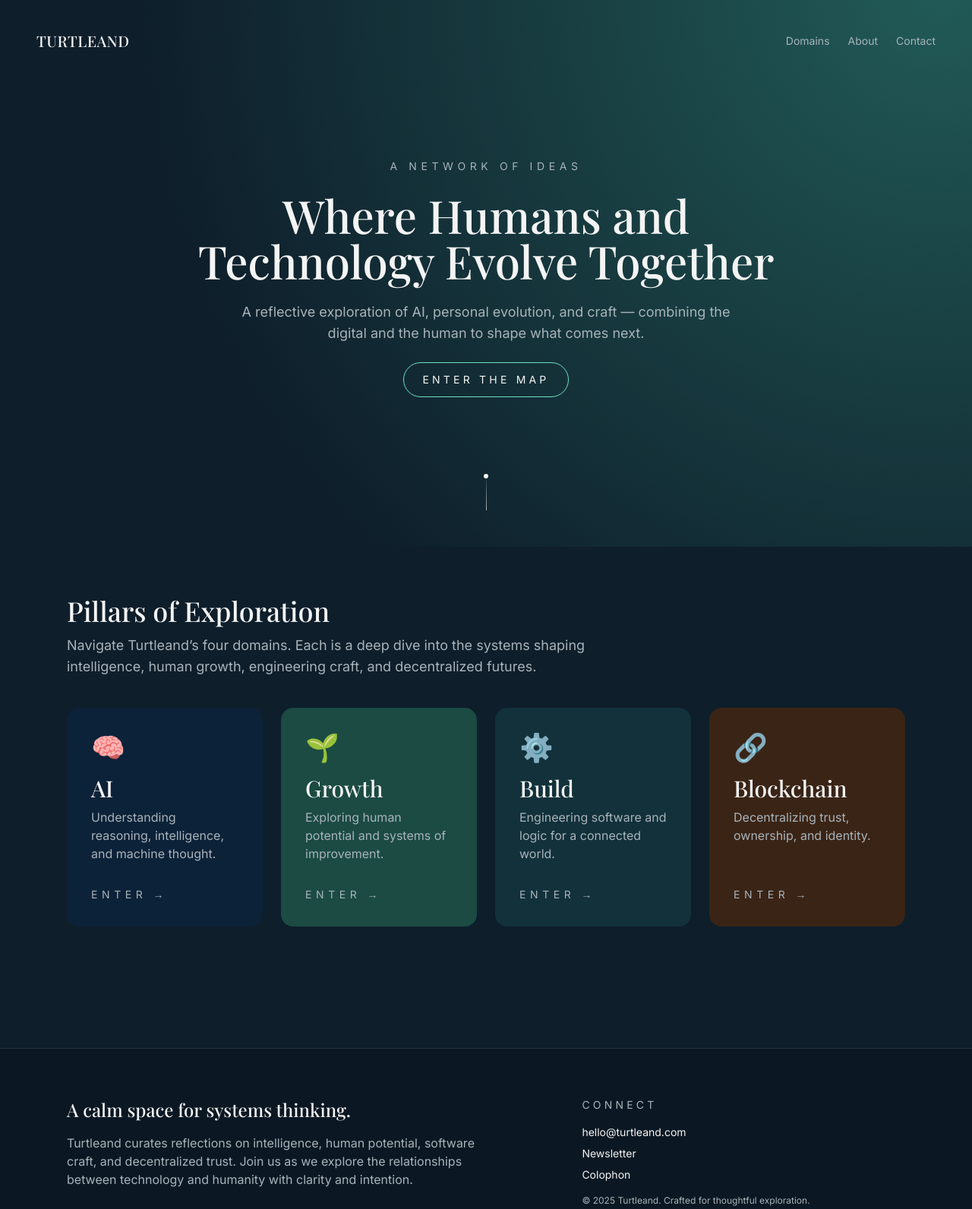
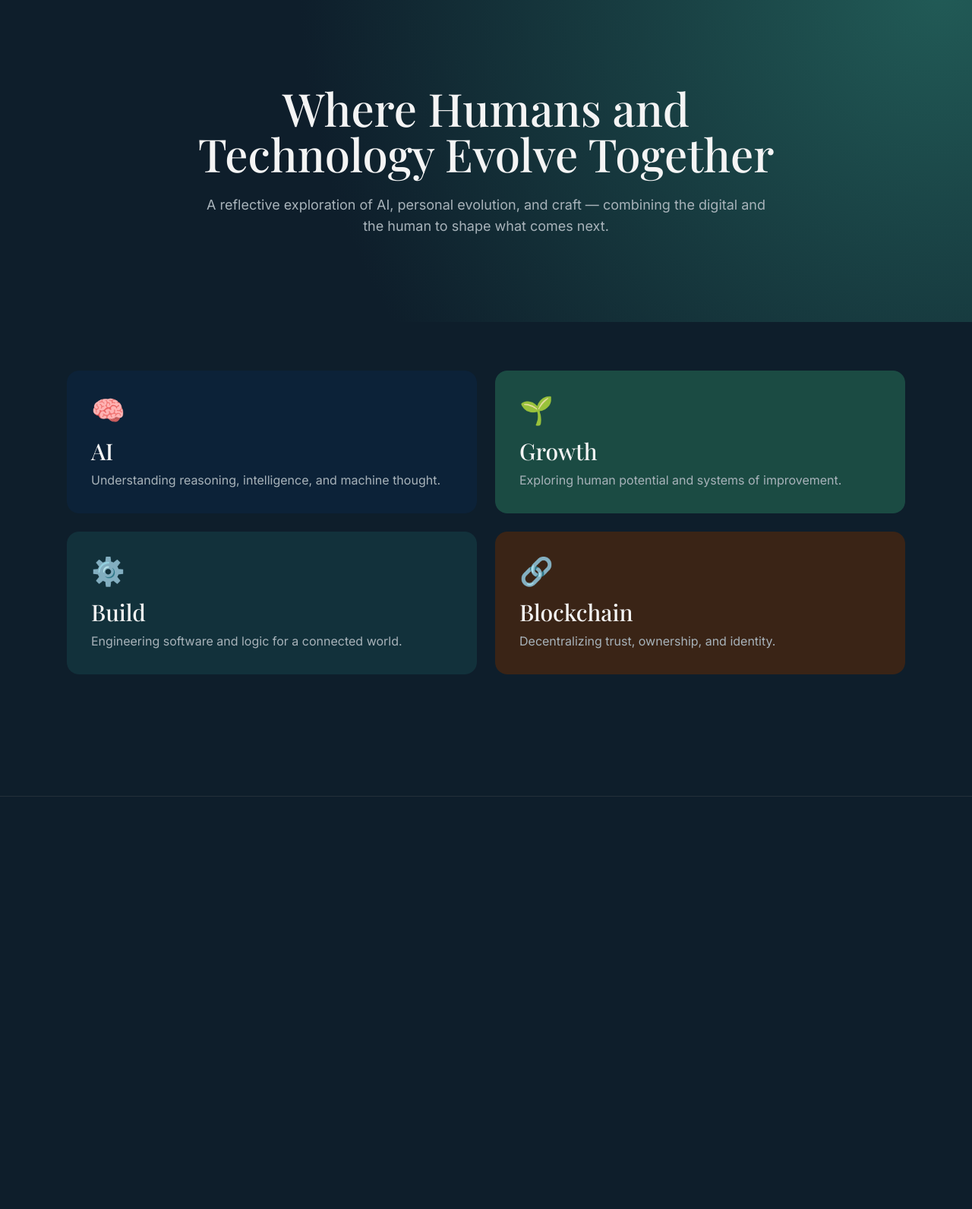
Before and after one commit to turtleand/portal, an Astro site: page / in a window 1280 px wide. Shown: the whole page at 76% size. After the commit the page ends 1049 px from the top, so only its background shows below. Built offline with nearby package versions, Linux system fonts and the light colour scheme; Astro itself is replaced by a stand-in of ours.

Commit message:
Adjust elements

```diff
--- a/src/components/DomainCard.astro
+++ b/src/components/DomainCard.astro
@@ -1,35 +1,36 @@
 ---
 const { label, emoji, tagline, href, variant, delay = 0 } = Astro.props;
 const backgroundClasses = {
-  ai: 'bg-card-ai',
-  growth: 'bg-card-growth',
-  build: 'bg-card-build',
-  blockchain: 'bg-card-blockchain',
+  ai: "bg-card-ai",
+  growth: "bg-card-growth",
+  build: "bg-card-build",
+  blockchain: "bg-card-blockchain",
 };
 ---
+
 <a
   href={href}
   class:list={{
-    'card-surface': true,
+    "card-surface": true,
     group: true,
-    'focus:outline-none': true,
-    'focus-visible:ring-2': true,
-    'focus-visible:ring-offset-2': true,
-    'focus-visible:ring-accent': true,
-    'focus-visible:ring-offset-deepBlue': true,
+    "focus:outline-none": true,
+    "focus-visible:ring-2": true,
+    "focus-visible:ring-offset-2": true,
+    "focus-visible:ring-accent": true,
+    "focus-visible:ring-offset-deepBlue": true,
   }}
 >
   <div
     class:list={{
-      'card-content': true,
-      'flex': true,
-      'h-full': true,
-      'flex-col': true,
-      'justify-between': true,
-      'p-8': true,
-      'transition-transform': true,
-      'animate-fadeUp': true,
-      [backgroundClasses[variant] ?? 'bg-card-ai']: true,
+      "card-content": true,
+      flex: true,
+      "h-full": true,
+      "flex-col": true,
+      "justify-between": true,
+      "p-8": true,
+      "transition-transform": true,
+      "animate-fadeUp": true,
+      [backgroundClasses[variant] ?? "bg-card-ai"]: true,
     }}
     style={`animation-delay: ${delay}ms;`}
   >
@@ -40,9 +41,5 @@ const backgroundClasses = {
         <p class="text-muted mt-2 text-base">{tagline}</p>
       </div>
     </div>
-    <div class="mt-8 flex items-center gap-2 text-sm uppercase tracking-[0.4em] text-muted transition-transform group-hover:-translate-y-1">
-      <span>Enter</span>
-      <span aria-hidden="true">→</span>
-    </div>
   </div>
 </a>
--- a/src/components/Footer.astro
+++ b/src/components/Footer.astro
@@ -1,19 +1 @@
-<footer id="footer" class="border-t border-white/10 bg-[#0b1823]">
-  <div class="max-w-6xl mx-auto px-6 py-12 md:py-16 grid gap-10 md:grid-cols-[1.5fr_1fr]">
-    <div id="about" class="space-y-4">
-      <h2 class="font-heading text-2xl">A calm space for systems thinking.</h2>
-      <p class="text-muted text-base max-w-xl">
-        Turtleand curates reflections on intelligence, human potential, software craft, and decentralized trust. Join us as we explore the relationships between technology and humanity with clarity and intention.
-      </p>
-    </div>
-    <div class="space-y-4">
-      <h3 class="text-sm uppercase tracking-[0.3em] text-muted">Connect</h3>
-      <ul class="space-y-2 text-sm">
-        <li><a class="hover:text-offWhite transition-colors" href="mailto:hello@turtleand.com">hello@turtleand.com</a></li>
-        <li><a class="hover:text-offWhite transition-colors" href="https://turtleand.com/newsletter">Newsletter</a></li>
-        <li><a class="hover:text-offWhite transition-colors" href="https://turtleand.com/colophon">Colophon</a></li>
-      </ul>
-      <p class="text-xs text-muted">© {new Date().getFullYear()} Turtleand. Crafted for thoughtful exploration.</p>
-    </div>
-  </div>
-</footer>
+<footer id="footer" class="border-t border-white/10 bg-[#0b1823]"></footer>
--- a/src/components/Hero.astro
+++ b/src/components/Hero.astro
@@ -1,36 +1,13 @@
-<section class="hero-gradient animate-heroWave min-h-[90vh] flex flex-col">
-  <div class="flex items-center justify-between px-6 md:px-12 py-10">
-    <span class="font-heading text-xl tracking-wide uppercase">Turtleand</span>
-    <nav class="hidden md:flex items-center gap-6 text-sm text-muted">
-      <a class="hover:text-offWhite transition-colors" href="#quadrants"
-        >Domains</a
-      >
-      <a class="hover:text-offWhite transition-colors" href="#about">About</a>
-      <a class="hover:text-offWhite transition-colors" href="#footer">Contact</a
-      >
-    </nav>
-  </div>
-  <div
-    class="flex flex-1 flex-col items-center justify-center px-6 md:px-0 text-center space-y-6"
-  >
-    <p class="text-sm tracking-[0.4em] uppercase text-muted">
-      A network of ideas
-    </p>
-    <h1 class="font-heading text-4xl md:text-6xl max-w-3xl leading-tight">
+<section
+  class="hero-gradient animate-heroWave px-6 md:px-0 py-20 md:py-28 flex justify-center text-center"
+>
+  <div class="space-y-6 max-w-3xl">
+    <h1 class="font-heading text-4xl md:text-6xl leading-tight">
       Where Humans and Technology Evolve Together
     </h1>
-    <p class="text-base md:text-lg max-w-2xl text-muted">
+    <p class="text-base md:text-lg text-muted">
       A reflective exploration of AI, personal evolution, and craft — combining
       the digital and the human to shape what comes next.
     </p>
-    <a
-      href="#quadrants"
-      class="inline-flex items-center gap-2 border border-accent text-offWhite uppercase tracking-[0.3em] text-xs md:text-sm px-6 py-3 rounded-full transition-colors hover:bg-accent hover:text-deepBlue"
-    >
-      Enter the map
-    </a>
-  </div>
-  <div class="flex justify-center pb-12">
-    <div class="scroll-indicator" aria-hidden="true"></div>
   </div>
 </section>
--- a/src/components/QuadrantGrid.astro
+++ b/src/components/QuadrantGrid.astro
@@ -1,47 +1,44 @@
 ---
-import DomainCard from './DomainCard.astro';
+import DomainCard from "./DomainCard.astro";
 
 const domains = [
   {
-    label: 'AI',
-    emoji: '🧠',
-    tagline: 'Understanding reasoning, intelligence, and machine thought.',
-    href: 'https://ai.turtleand.com',
-    variant: 'ai',
+    label: "AI",
+    emoji: "🧠",
+    tagline: "Understanding reasoning, intelligence, and machine thought.",
+    href: "https://ai.turtleand.com",
+    variant: "ai",
   },
   {
-    label: 'Growth',
-    emoji: '🌱',
-    tagline: 'Exploring human potential and systems of improvement.',
-    href: 'https://growth.turtleand.com',
-    variant: 'growth',
+    label: "Growth",
+    emoji: "🌱",
+    tagline: "Exploring human potential and systems of improvement.",
+    href: "https://growth.turtleand.com",
+    variant: "growth",
   },
   {
-    label: 'Build',
-    emoji: '⚙️',
-    tagline: 'Engineering software and logic for a connected world.',
-    href: 'https://build.turtleand.com',
-    variant: 'build',
+    label: "Build",
+    emoji: "⚙️",
+    tagline: "Engineering software and logic for a connected world.",
+    href: "https://build.turtleand.com",
+    variant: "build",
   },
   {
-    label: 'Blockchain',
-    emoji: '🔗',
-    tagline: 'Decentralizing trust, ownership, and identity.',
-    href: 'https://blockchain.turtleand.com',
-    variant: 'blockchain',
+    label: "Blockchain",
+    emoji: "🔗",
+    tagline: "Decentralizing trust, ownership, and identity.",
+    href: "https://blockchain.turtleand.com",
+    variant: "blockchain",
   },
 ];
 ---
+
 <section id="quadrants" class="max-w-6xl mx-auto px-6 py-16">
-  <header class="mb-10 max-w-3xl">
-    <h2 class="font-heading text-3xl md:text-4xl">Pillars of Exploration</h2>
-    <p class="text-muted mt-3 text-base md:text-lg">
-      Navigate Turtleand’s four domains. Each is a deep dive into the systems shaping intelligence, human growth, engineering craft, and decentralized futures.
-    </p>
-  </header>
-  <div class="grid gap-6 md:grid-cols-2 xl:grid-cols-4">
-    {domains.map((domain, index) => (
-      <DomainCard {...domain} delay={index * 120} />
-    ))}
+  <div class="grid gap-6 md:grid-cols-2">
+    {
+      domains.map((domain, index) => (
+        <DomainCard {...domain} delay={index * 120} />
+      ))
+    }
   </div>
 </section>
```
